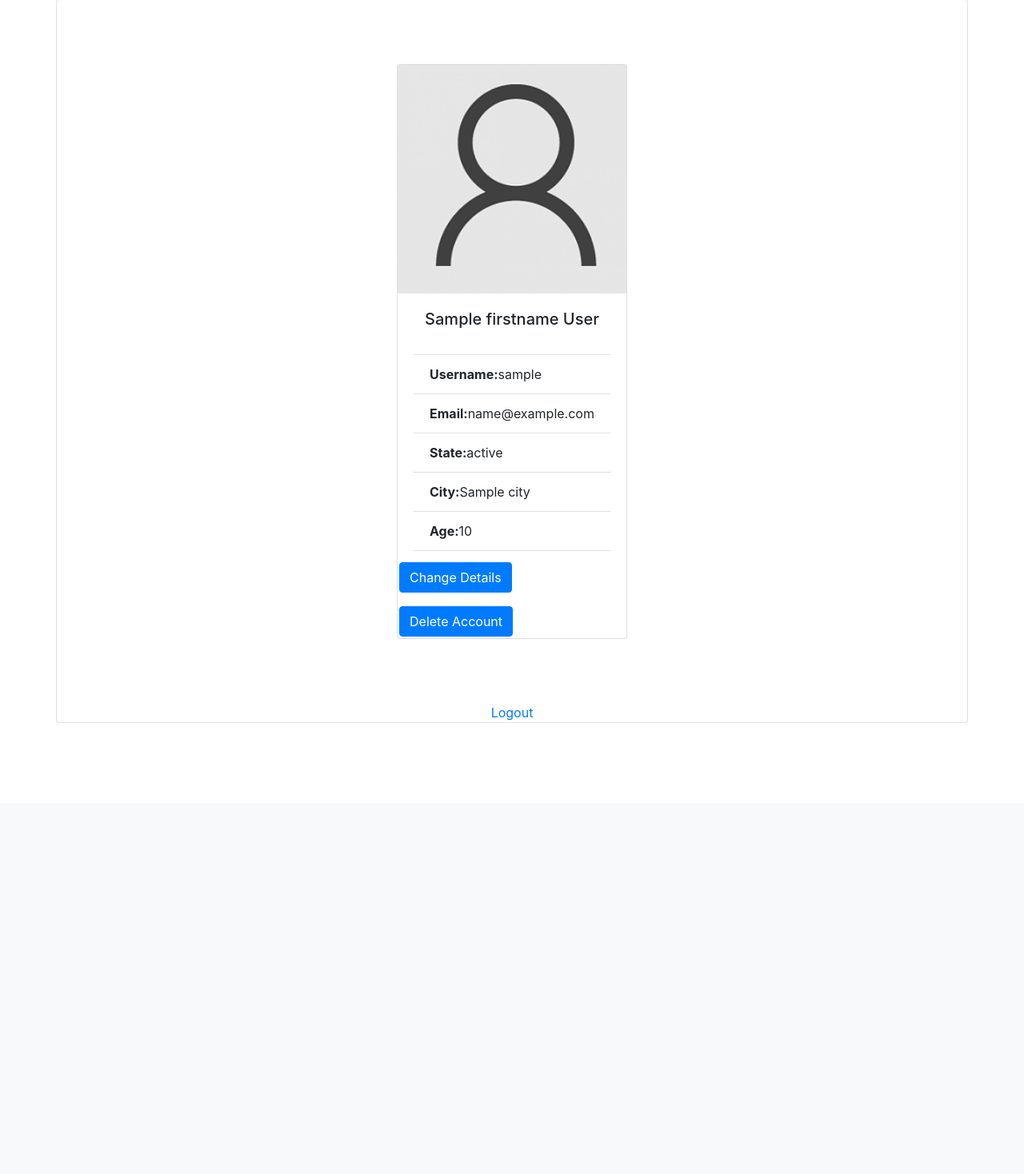
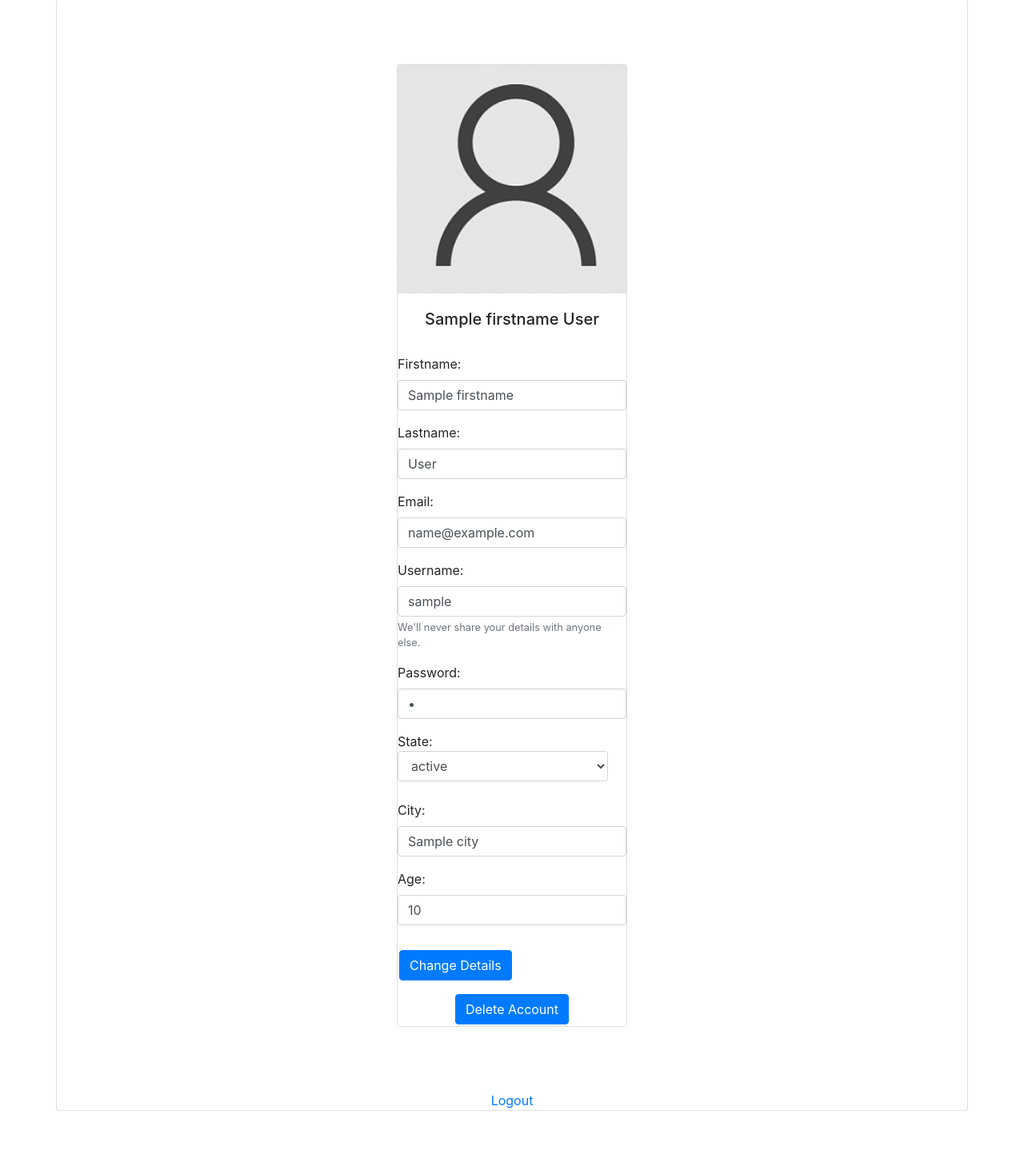
Before and after one commit to Group-12-CS546/Razors-N-Reviews, a Node server app: template views/users/private.handlebars in a window 1280 px wide. Shown: the part 163-1631 px from the top of the page at 80% size. Before the commit the page ends 1067 px from the top, so only its background shows below. Run offline with Node 20, Linux system fonts and the light colour scheme; the template is opened without the code that fills it: most values are stand-ins (such as "Sample title", 1, 10 or a date in 2020); some libraries are stand-ins or nearby versions.

Commit message:
Update user details working routes , data,handlebars

```diff
--- a/public/css/main.css
+++ b/public/css/main.css
@@ -117,3 +117,7 @@ p.logout{
     margin: 2px;
     margin-top: 15px;
 }
+
+#btn-id-private{
+    margin-left: 67px;
+}
--- a/tasks/seed.js
+++ b/tasks/seed.js
@@ -22,7 +22,7 @@ const main = async() => {
     const user3 = await customersData.updateUser("61af9601f902ca36848981fe",
 
     {
-    "username": "newusername11",
+    "username": "pupreti",
     "password": "newusername11",
     "firstname": "Iamnewuser22",
     "lastname": "newusername12",
--- a/views/users/private.handlebars
+++ b/views/users/private.handlebars
@@ -1,30 +1,3 @@
-{{!-- <main>
-<dl>
-<dt>First Name:</dt>
-<dd>{{firstname}}</dd>
-<dt>Last Name:</dt>
-<dd>{{lastname}}</dd>
-<dt>Username:</dt>
-<dd>{{username}}</dd>
-<dt>Email:</dt>
-<dd>{{email}}</dd>
-<dt>State:</dt>
-<dd>{{state}}</dd>
-<dt>City:</dt>
-<dd>{{city}}</dd>
-<dt>Age:</dt>
-<dd>{{age}}</dd>
-</dl>
-<a href="/logout">logout</a>
-{{#if errorcode}}
-{{#each errors}}
-<li>
-{{this}}
-</li>
-{{/each}}
-{{/if}}
-</main> --}}
-
 
 
 
@@ -36,15 +9,124 @@
             <div class="card-body">
                 <h5 class="card-title">{{firstname}} {{lastname}}</h5>
             </div>
-            <ul class="list-group list-group-flush">
-                <li class="list-group-item"><span class="text-bold">Username:</span>{{username}}</li>
-                <li class="list-group-item"><span class="text-bold">Email:</span>{{email}}</li>
-                <li class="list-group-item"><span class="text-bold">State:</span>{{state}}</li>
-                <li class="list-group-item"><span class="text-bold">City:</span>{{city}}</li>
-                <li class="list-group-item"><span class="text-bold">Age:</span>{{age}}</li>
-            </ul>
+
+<form id="signup-form" class="center padding" action="/update" method="POST">
+    {{!-- First Name  --}}
+        <div class="form-group">
+        <label for="firstname">Firstname:</label>
+        <input type="text" class="form-control" id="firstname" name="firstname" placeholder="Enter your First Name" value="{{firstname}}">
+      </div>
+      {{!-- LastName --}}
+      <div class="form-group">
+        <label for="lastname">Lastname:</label>
+        <input type="text" class="form-control" id="lastname" name="lastname" placeholder="Enter your Last Name" value="{{lastname}}">
+      </div>
+      {{!-- Email --}}
+      <div class="form-group">
+        <label for="email">Email:</label>
+        <input type="email" class="form-control" id="email" name="email" aria-describedby="email" placeholder="Enter your Email" value="{{email}}">
+
+      </div>
+    {{!-- Username --}}
+      <div class="form-group">
+        <label for="username">Username:</label>
+        <input type="text" class="form-control" id="username" name="username" aria-describedby="username" placeholder="Enter your Username" value="{{username}}">
+        <small id="username" class="form-text text-muted">We'll never share your details with anyone else.</small>
+      </div>
+    {{!-- Password --}}
+      <div class="form-group">
+        <label for="password">Password:</label>
+        <input type="password" class="form-control" id="password" name="password" placeholder="Enter your Password" value="{{password}}">
+      </div>
+
+      {{!-- Profile Picture --}}
+    {{!-- <div class="form-group">
+        <label for="profilePicture">Profile Picture:</label>
+        <input type="text" class="form-control" id="profilePicture" name="profilePicture" placeholder="Enter your Profile Picture">
+      </div> --}}
+
+    <div class="form-group">
+      <label for="state">
+          State:
+
+                <select name="state" class="form-control" id = "state" >
+                    <option value="{{state}}"selected>{{state}}</option>
+                    <option value="AL">Alabama</option>
+                    <option value="AK">Alaska</option>
+                    <option value="AZ">Arizona</option>
+                    <option value="AR">Arkansas</option>
+                    <option value="CA">California</option>
+                    <option value="CO">Colorado</option>
+                    <option value="CT">Connecticut</option>
+                    <option value="DE">Delaware</option>
+                    <option value="DC">District of Columbia</option>
+                    <option value="FL">Florida</option>
+                    <option value="GA">Georgia</option>
+                    <option value="HI">Hawaii</option>
+                    <option value="ID">Idaho</option>
+                    <option value="IL">Illinois</option>
+                    <option value="IN">Indiana</option>
+                    <option value="IA">Iowa</option>
+                    <option value="KS">Kansas</option>
+                    <option value="KY">Kentucky</option>
+                    <option value="LA">Louisiana</option>
+                    <option value="ME">Maine</option>
+                    <option value="MD">Maryland</option>
+                    <option value="MA">Massachusetts</option>
+                    <option value="MI">Michigan</option>
+                    <option value="MN">Minnesota</option>
+                    <option value="MS">Mississippi</option>
+                    <option value="MO">Missouri</option>
+                    <option value="MT">Montana</option>
+                    <option value="NE">Nebraska</option>
+                    <option value="NV">Nevada</option>
+                    <option value="NH">New Hampshire</option>
+                    <option value="NJ">New Jersey</option>
+                    <option value="NM">New Mexico</option>
+                    <option value="NY">New York</option>
+                    <option value="NC">North Carolina</option>
+                    <option value="ND">North Dakota</option>
+                    <option value="OH">Ohio</option>
+                    <option value="OK">Oklahoma</option>
+                    <option value="OR">Oregon</option>
+                    <option value="PA">Pennsylvania</option>
+                    <option value="RI">Rhode Island</option>
+                    <option value="SC">South Carolina</option>
+                    <option value="SD">South Dakota</option>
+                    <option value="TN">Tennessee</option>
+                    <option value="TX">Texas</option>
+                    <option value="UT">Utah</option>
+                    <option value="VT">Vermont</option>
+                    <option value="VA">Virginia</option>
+                    <option value="WA">Washington</option>
+                    <option value="WV">West Virginia</option>
+                    <option value="WI">Wisconsin</option>
+                    <option value="WY">Wyoming</option>
+                </select>
+        </label>
+
+       </div>
+
+      {{!-- City  --}}
+     <div class="form-group">
+        <label for="city">City:</label>
+        <input type="text" class="form-control" id="city" name="city" placeholder="Enter your City" value="{{city}}">
+      </div>
+
+
+      {{!-- Age  --}}
+     <div class="form-group">
+        <label for="age">Age:</label>
+        <input type="number" class="form-control" id="age" name="age" placeholder="Enter your Age" value="{{age}}">
+      </div>
+
+
+
+      <button type="submit" id="btn-id-private " class="btn-private btn btn-primary">Change Details</button>
+    </form>
+
+
             <div>
-                <a href="#"  class="btn-private btn btn-primary">Change Details</a>
                 <a href="/delete"  class="btn-private btn btn-primary">Delete Account</a>
             </div>
     </div>
```
Also changed, not shown: data/customers.js (+9 -0 lines), routes/customers.js (+55 -7 lines).
